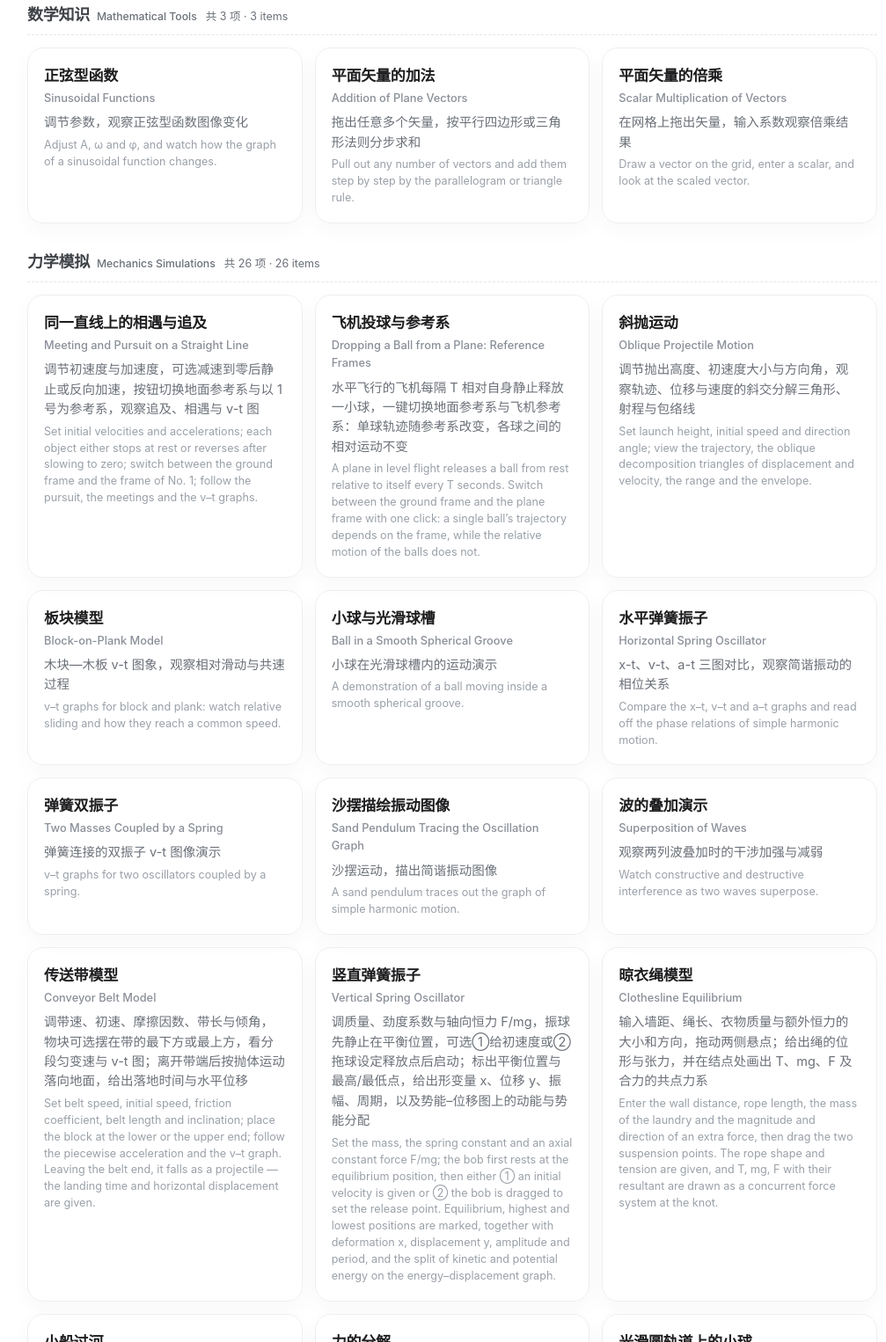
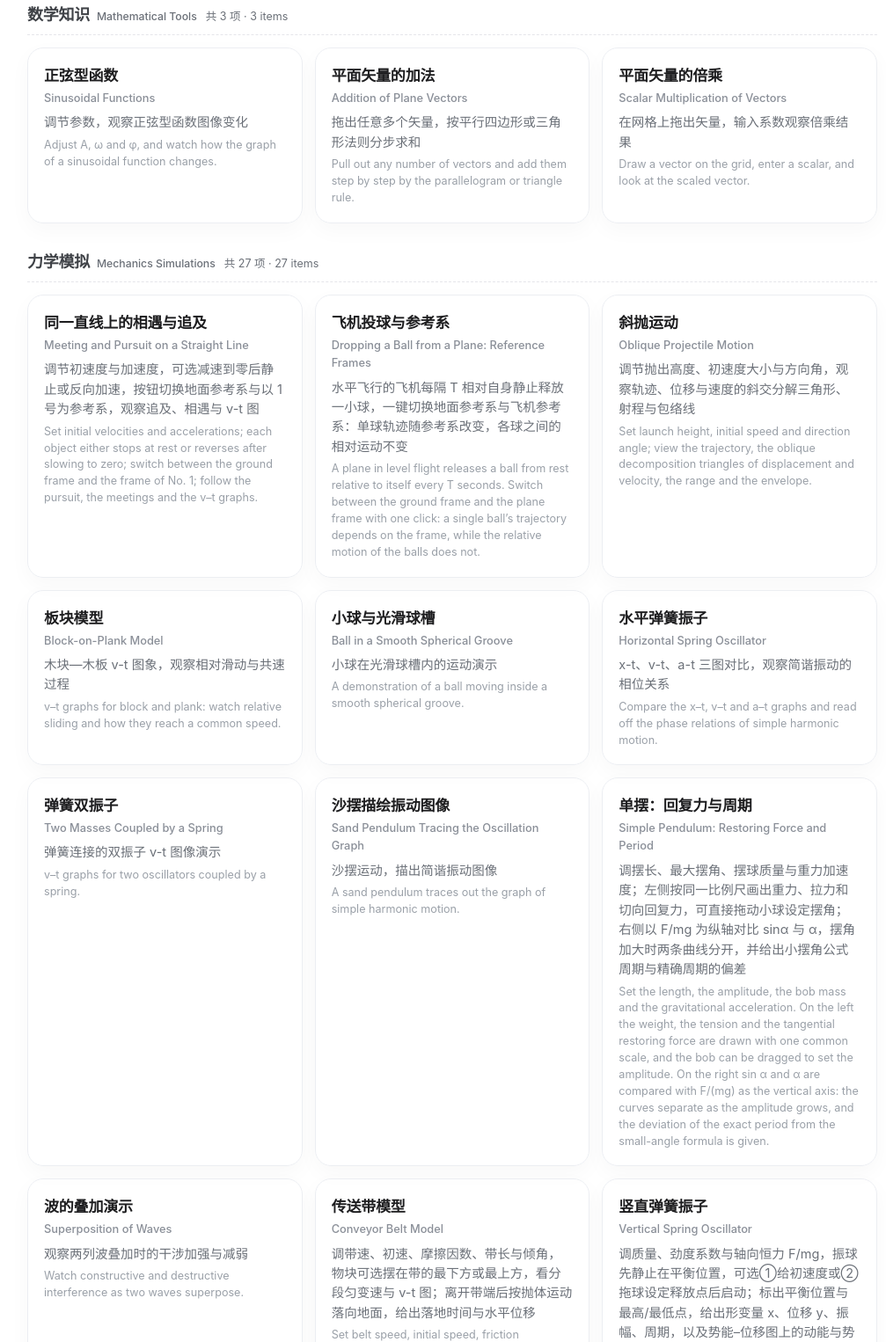
Before and after one commit to bojian711/bojian711, a plain HTML site: page index.html in a window 1280 px wide. Shown: the part 1344-2870 px from the top of the page at 88% size, without its empty margins (126-1133 px from the left). Drawn offline with Linux system fonts and the light colour scheme.

Commit message:
Add pendulum demo card to homepage

```diff
--- a/index.html
+++ b/index.html
@@ -293,7 +293,7 @@
             <div class="cat-section" id="cat-mechanics">
                 <div class="cat-head">
                     <span class="cat-title">力学模拟<span class="en-sub">Mechanics Simulations</span></span>
-                    <span class="cat-num">共 26 项 · 26 items</span>
+                    <span class="cat-num">共 27 项 · 27 items</span>
                 </div>
                 <div class="project-grid">
                     <div class="project-card">
@@ -342,6 +342,12 @@
                         <div>
                             <div class="project-title"><a href="./sand-pendulum.html">沙摆描绘振动图像</a><span class="title-en">Sand Pendulum Tracing the Oscillation Graph</span></div>
                             <div class="project-desc">沙摆运动，描出简谐振动图像</div><div class="desc-en">A sand pendulum traces out the graph of simple harmonic motion.</div>
+                        </div>
+                    </div>
+                    <div class="project-card">
+                        <div>
+                            <div class="project-title"><a href="./pendulum.html">单摆：回复力与周期</a><span class="title-en">Simple Pendulum: Restoring Force and Period</span></div>
+                            <div class="project-desc">调摆长、最大摆角、摆球质量与重力加速度；左侧按同一比例尺画出重力、拉力和切向回复力，可直接拖动小球设定摆角；右侧以 F/mg 为纵轴对比 sinα 与 α，摆角加大时两条曲线分开，并给出小摆角公式周期与精确周期的偏差</div><div class="desc-en">Set the length, the amplitude, the bob mass and the gravitational acceleration. On the left the weight, the tension and the tangential restoring force are drawn with one common scale, and the bob can be dragged to set the amplitude. On the right sin α and α are compared with F/(mg) as the vertical axis: the curves separate as the amplitude grows, and the deviation of the exact period from the small-angle formula is given.</div>
                         </div>
                     </div>
                     <div class="project-card">
```
